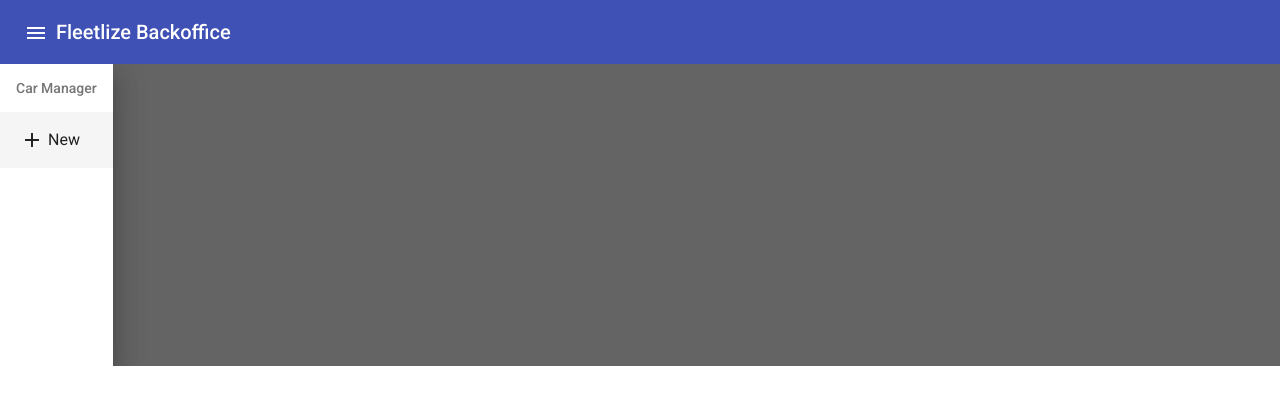
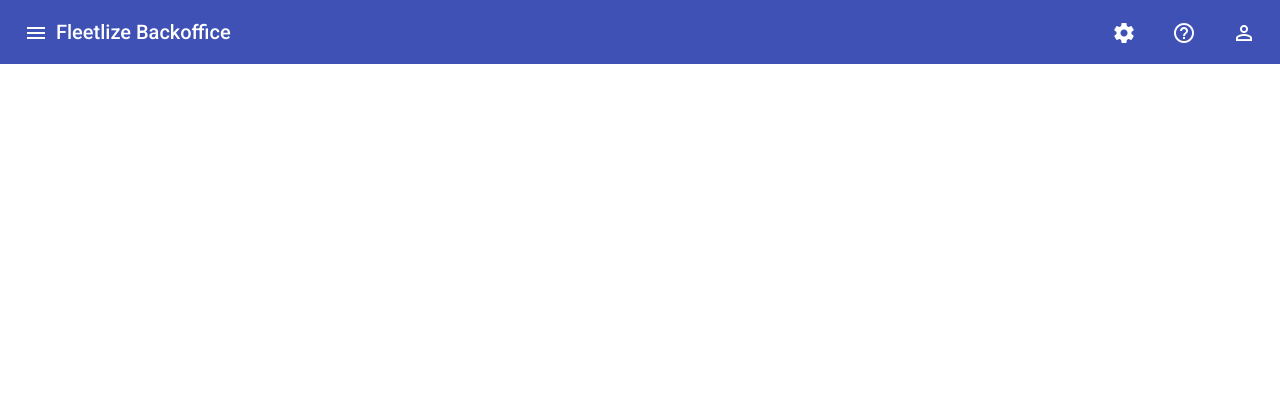
Before and after one commit to cezarcruz/fleetlize-backoffice, an Angular app: page / in a window 1280 px wide. Both pictures are taken after a click on the button "menu". Shown: the top 404 px of the page. Built offline with nearby package versions, Linux system fonts and the light colour scheme.

Commit message:
including menu

```diff
--- a/src/app/app.component.html
+++ b/src/app/app.component.html
@@ -1,38 +1,25 @@
-<!-- <div class="container"> -->
-  <mat-toolbar color="primary">
-    <button mat-icon-button (click)="snav.toggle()">
-      <mat-icon>menu</mat-icon>
-    </button>
-    <h1>Fleetlize Backoffice</h1>
-  </mat-toolbar>
+<fleet-navigation-bar (toggleSidenav)="navigationSidenav.toggle()"></fleet-navigation-bar>
 
-  <mat-sidenav-container autosize>
+<mat-sidenav-container autosize>
+  <mat-sidenav #navigationSidenav mode="over" role="navigation">
 
-    <mat-sidenav #snav mode="over" role="navigation">
+    <mat-toolbar>
+      <mat-toolbar-row>
+        <h2 class="toolbar-title">Titulo?</h2>
+      </mat-toolbar-row>
+    </mat-toolbar>
 
-      <mat-nav-list>
+    <mat-nav-list>
+      <ng-container *ngIf="true">
         <h2 matSubheader>Car Manager</h2>
-        <a mat-list-item [routerLink]="['/car-manager/create']"
-            (click)="snav.toggle()">
-          <mat-icon matListIcon>add</mat-icon>
+
+        <a mat-list-item routerLinkActive="list-item-active">
+          <mat-icon matListIcon class="nav-list-icon">add</mat-icon>
           New
         </a>
-      </mat-nav-list>
 
-    </mat-sidenav>
+      </ng-container>
+    </mat-nav-list>
 
-    <mat-sidenav-content>
-      <mat-grid-list cols="3" rowHeight="100px">
-        <mat-grid-tile [colspan]="1" [rowspan]="1"></mat-grid-tile>
-        <mat-grid-tile [colspan]="1" [rowspan]="2">
-          <div class="full-width">
-            <router-outlet></router-outlet>
-          </div>
-        </mat-grid-tile>
-        <mat-grid-tile [colspan]="1" [rowspan]="3"></mat-grid-tile>
-      </mat-grid-list>
-    </mat-sidenav-content>
-  </mat-sidenav-container>
-
-
-<!-- </div> -->
+  </mat-sidenav>
+</mat-sidenav-container>
--- a/src/app/app.component.ts
+++ b/src/app/app.component.ts
@@ -1,5 +1,6 @@
-import { Component } from '@angular/core';
+import { Component, ViewChild } from '@angular/core';
 import { MediaMatcher } from '@angular/cdk/layout';
+import { MatSidenav } from '@angular/material/sidenav';
 
 @Component({
   selector: 'fleet-root',
@@ -10,6 +11,9 @@ export class AppComponent {
   title = 'fleetlize-backoffice';
   mobileQuery: MediaQueryList;
 
+  @ViewChild('commandbarSidenav', {static: true})
+  sidenav: MatSidenav;
+
   constructor(media: MediaMatcher) {
     this.mobileQuery = media.matchMedia('(max-width: 600px)');
   }
--- a/src/app/app.module.ts
+++ b/src/app/app.module.ts
@@ -12,6 +12,7 @@ import { MatListModule } from '@angular/material/list';
 import { MatButtonModule } from '@angular/material/button';
 import { MatGridListModule } from '@angular/material/grid-list';
 import { MatExpansionModule } from '@angular/material/expansion';
+import { CoreModule } from './core/core.module';
 
 @NgModule({
   declarations: [
@@ -28,8 +29,11 @@ import { MatExpansionModule } from '@angular/material/expansion';
     MatListModule,
     MatGridListModule,
     MatExpansionModule,
+    CoreModule,
   ],
   providers: [],
-  bootstrap: [AppComponent]
+  bootstrap: [
+    AppComponent
+  ]
 })
 export class AppModule { }
--- /dev/null
+++ b/src/app/core/navigation-bar/navigation-bar.component.html
@@ -0,0 +1,48 @@
+<div class="container">
+  <mat-toolbar color="primary">
+    <mat-toolbar-row>
+      <button mat-icon-button (click)="toggleSidenav.emit()">
+        <mat-icon>menu</mat-icon>
+      </button>
+
+      <span class="tollbar-title">Fleetlize Backoffice</span>
+
+      <div fxFlex fxLayout fxLayoutAlign="flex-end">
+        <ul fxLayout fxLayoutGap="20px" class="navigation-items">
+          <li fxHide.xs>
+            <button mat-icon-button>
+              <mat-icon>settings</mat-icon>
+            </button>
+          </li>
+
+          <li fxHide.xs>
+            <button mat-icon-button>
+              <mat-icon>help_outline</mat-icon>
+            </button>
+          </li>
+
+          <li>
+            <button mat-icon-button [matMenuTriggerFor]="auth">
+              <mat-icon>person_outline</mat-icon>
+            </button>
+            <mat-menu #auth="matMenu">
+
+              <button mat-menu-item (click)="onProfile()">
+                <mat-icon>person_outline</mat-icon>
+                <span>Profile</span>
+              </button>
+
+              <mat-divider></mat-divider>
+
+              <button mat-menu-item (click)="logout()">
+                <mat-icon>exit_to_app</mat-icon>
+                <span>Sign out</span>
+              </button>
+
+            </mat-menu>
+          </li>
+        </ul>
+      </div>
+    </mat-toolbar-row>
+  </mat-toolbar>
+</div>
--- a/src/app/core/navigation-bar/navigation-bar.component.ts
+++ b/src/app/core/navigation-bar/navigation-bar.component.ts
@@ -1,4 +1,5 @@
 import { Component, Output, EventEmitter } from '@angular/core';
+
 
 @Component({
   selector: 'fleet-navigation-bar',
```
Also changed, not shown: src/app/core/core.module.ts (+14 -0 lines), src/app/core/navigation-bar/navigation.component.html (deleted, +0 -46 lines).
